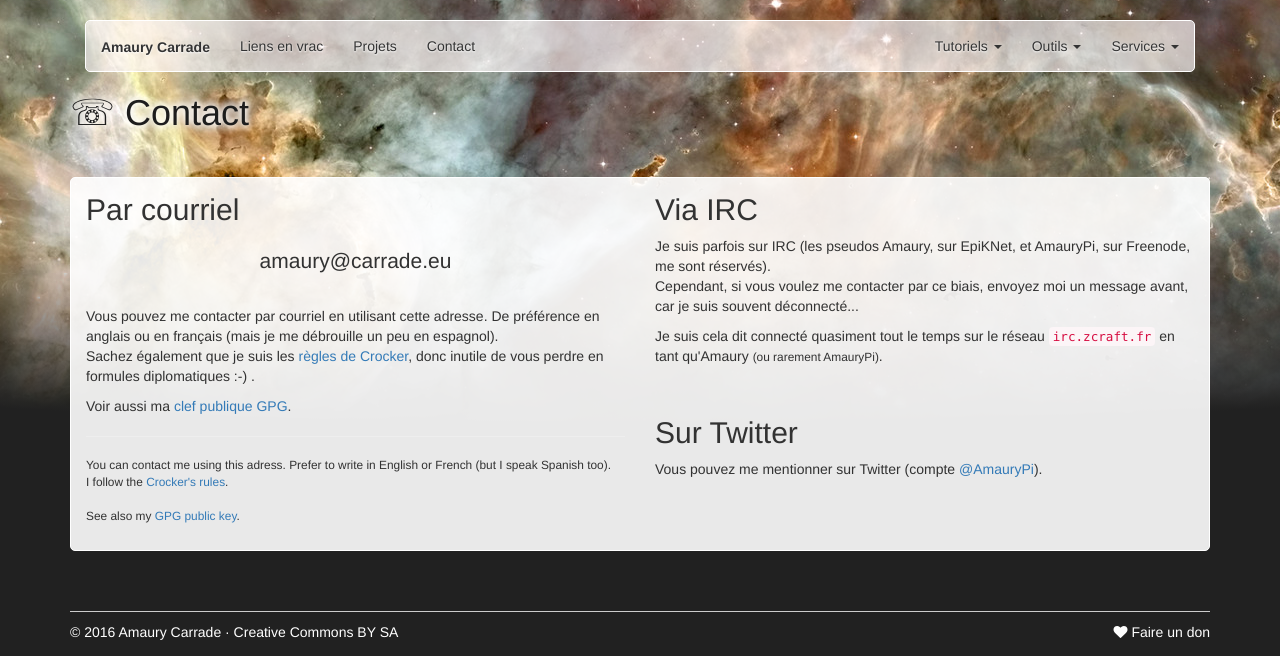
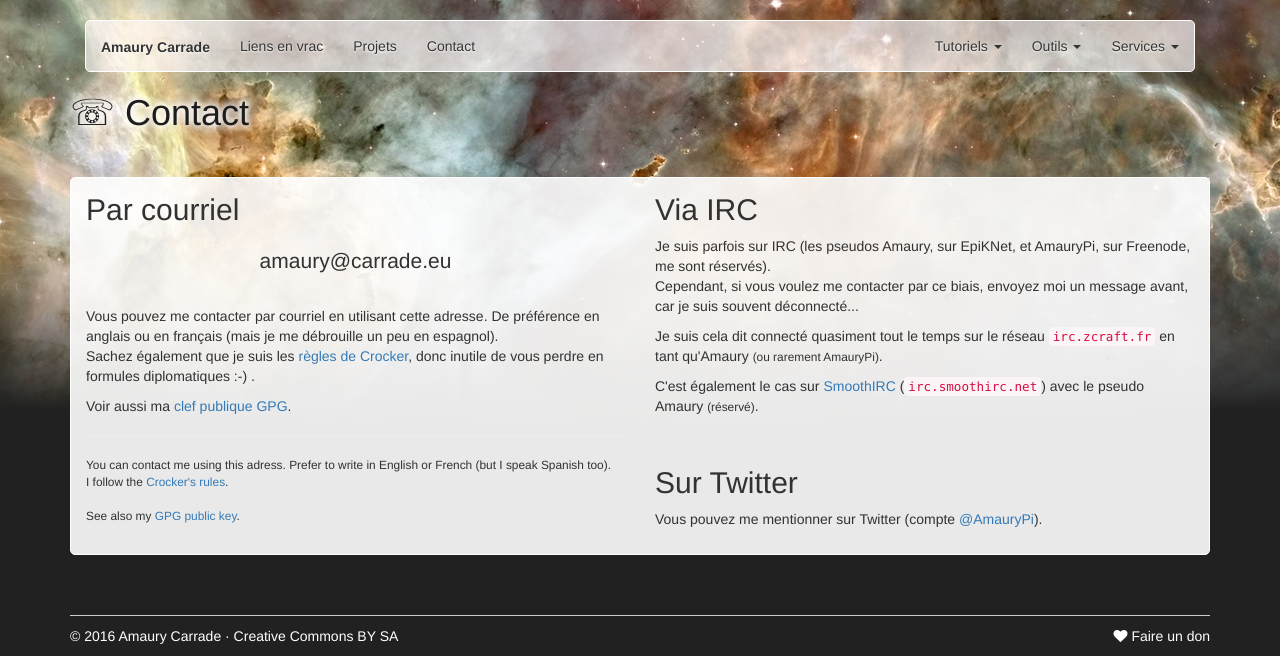
Before and after one commit to AmauryCarrade/outils.carrade.eu, a PHP site: the page made by templates/contact.html.twig in a window 1280 px wide. Shown: the top 656 px of the page. Run offline with PHP 8.4, Linux system fonts and the light colour scheme; the template is opened without the code that fills it, so the values that code supplies are empty; some libraries are stand-ins or nearby versions.

Commit message:
Added precision about SmoothIRC on contact page.

```diff
--- a/templates/contact.html.twig
+++ b/templates/contact.html.twig
@@ -40,6 +40,10 @@
             Je suis cela dit connecté quasiment tout le temps sur le réseau <code>irc.zcraft.fr</code> en tant qu'Amaury
             <small>(ou rarement AmauryPi)</small>.
         </p>
+        <p>
+            C'est également le cas sur <a href="https://smoothirc.net/">SmoothIRC</a> (<code>irc.smoothirc.net</code>)
+            avec le pseudo Amaury <small>(réservé)</small>.
+        </p>
 
         <p>&nbsp;</p>
 
```
